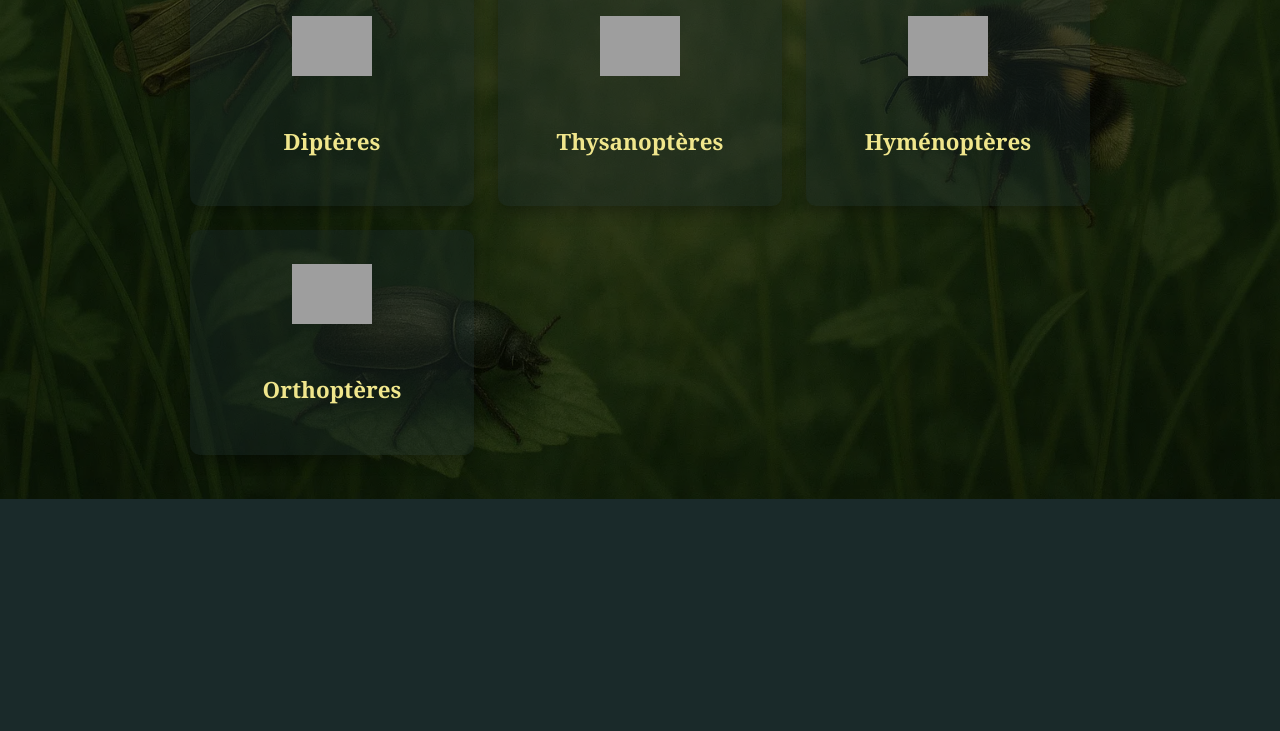
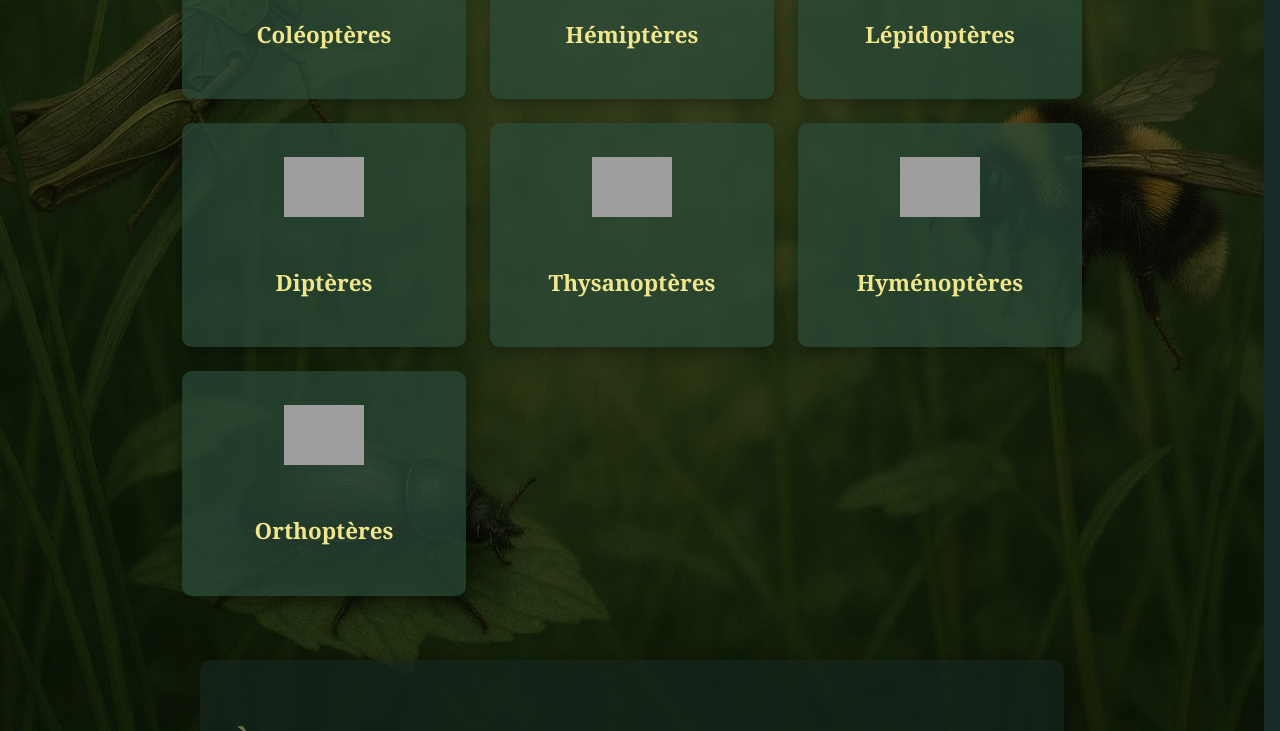
Before and after one commit to islamOOX/ENTOMMASTER, a plain HTML site: page index.html in a window 1280 px wide. Shown: the part 301-1032 px from the top of the page. Before the commit the page ends 800 px from the top, so only its background shows below. Drawn offline with Linux system fonts and the light colour scheme; grey boxes are pictures that could not be loaded.

Commit message:
Update style.css

```diff
--- a/style.css
+++ b/style.css
@@ -1,7 +1,5 @@
 /* General Styles */
-html, body {
-    height: 100%;
-    width: 100%;
+body {
     margin: 0;
     padding: 0;
     font-family: 'Georgia', serif; /* Font similar to the image */
@@ -24,11 +22,6 @@ html, body {
     left: 0;
     z-index: 1000;
     box-shadow: 0 2px 5px rgba(0, 0, 0, 0.2);
-    transition: top 0.3s ease-in-out; /* Add transition for smooth hide/show */
-}
-
-.navbar.hidden {
-    top: -100px; /* Hide the navbar by moving it up */
 }
 
 .nav-brand h1 {
@@ -42,7 +35,6 @@ html, body {
     list-style: none;
     display: flex;
     gap: 2.5rem;
-    margin-right: 5rem; /* Déplacé plus à gauche */
 }
 
 .nav-menu a {
@@ -78,14 +70,12 @@ html, body {
     flex-direction: column;
     justify-content: center;
     align-items: center;
-    padding: 150px 2rem 2rem; /* Increased padding-top to account for fixed header */
+    padding: 200px 2rem 2rem; /* Increased padding-top to account for fixed header */
     background: url('background.webp') no-repeat center center/cover; /* Background image */
     position: relative;
-    /* aspect-ratio: 3/2; /* For PC compatibility - Removed as it was causing issues with full width */
+    aspect-ratio: 3/2; /* For PC compatibility */
     max-height: 100vh;
     overflow: hidden;
-    width: 100vw; /* Ensure it covers full viewport width */
-    box-sizing: border-box; /* Include padding in width calculation */
 }
 
 .hero-section::before {
@@ -102,7 +92,7 @@ html, body {
 .hero-content {
     text-align: center;
     z-index: 2;
-    max-width: 100%; /* Changed from 1200px to 100% */
+    max-width: 1200px;
     width: 100%;
     padding: 0 20px;
 }
@@ -128,7 +118,7 @@ html, body {
 }
 
 .order-card {
-    background-color: rgba(26, 42, 42, 0.4); /* Dark green for cards with more transparency */
+    background-color: rgba(42, 74, 58, 0.7); /* Dark green for cards with transparency */
     border-radius: 10px;
     padding: 1.5rem;
     text-align: center;
@@ -157,7 +147,7 @@ html, body {
 
 /* About Section */
 .about-section {
-    background-color: rgba(26, 42, 42, 0.4); /* Dark green for about section with more transparency */
+    background-color: rgba(42, 74, 58, 0.7); /* Dark green for about section with transparency */
     border-radius: 10px;
     padding: 2rem;
     max-width: 800px;
```
